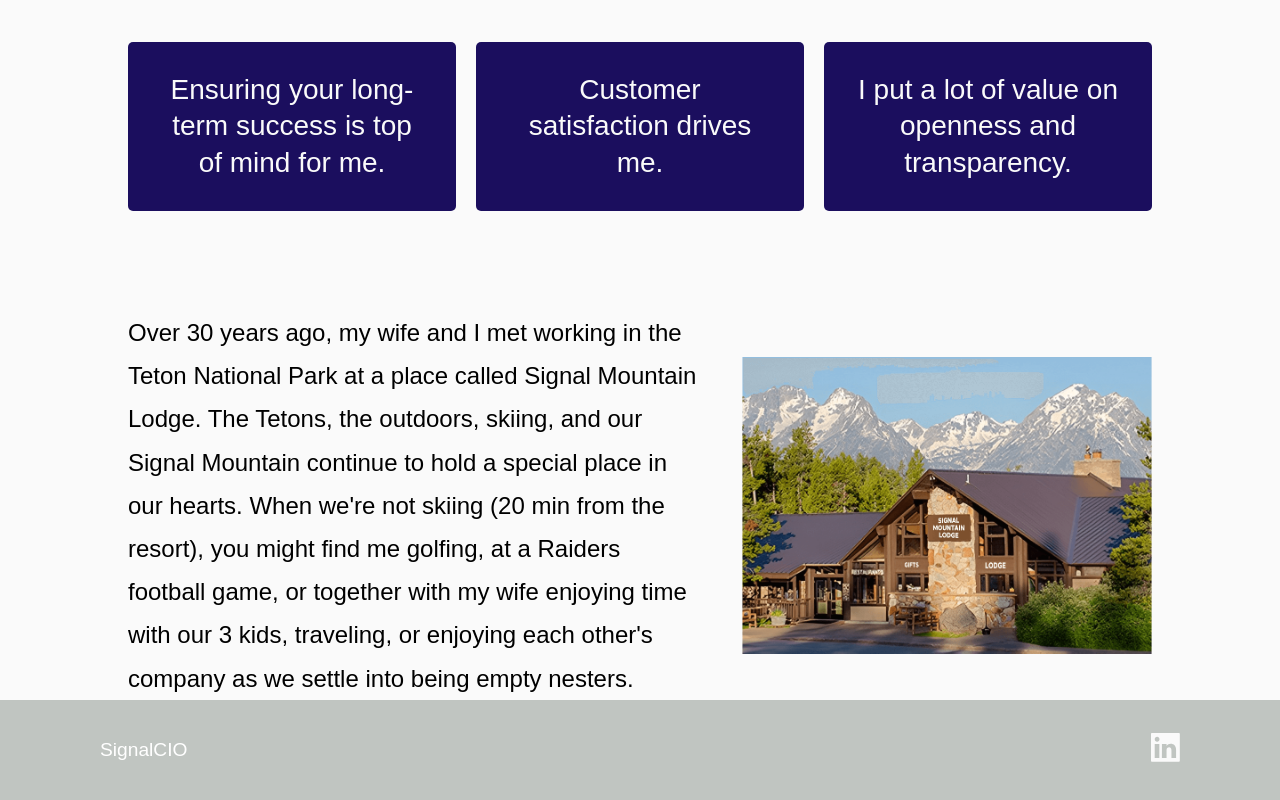
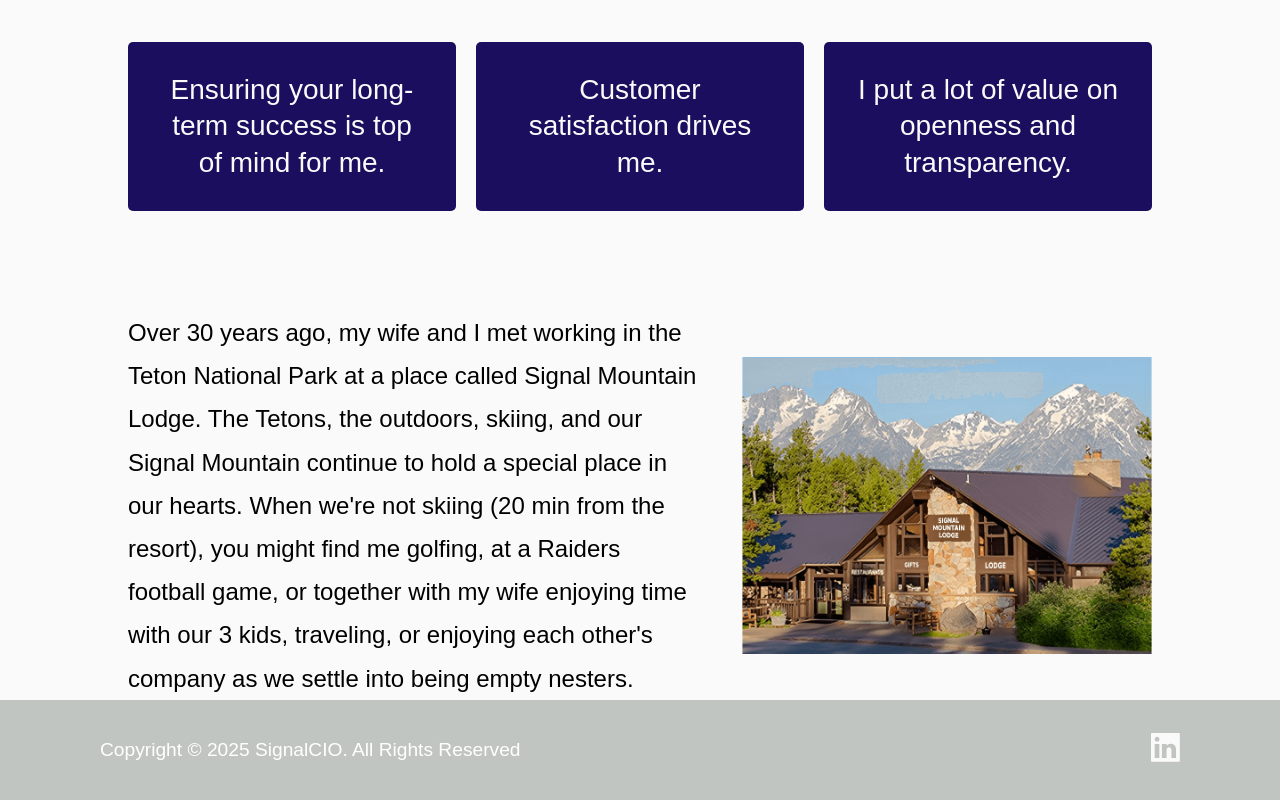
Before and after one commit to tmanatkin/signal-cio, a React (Vite) app: page /signal-cio/about in a window 1280 px wide. Shown: the part 1105-1905 px from the top of the page. Built offline with nearby package versions, Linux system fonts and the light colour scheme; a web font is replaced by a local one.

Commit message:
updated links and footer

```diff
--- a/src/components/Pages/Home.tsx
+++ b/src/components/Pages/Home.tsx
@@ -11,9 +11,12 @@ const Home: React.FC = () => {
         title="Transforming IT Uncertainty into Predictability, Reliability, and Efficiency"
         subtitle="Strategic IT Leadership to Fuel Your Growth."
         buttons={[
-          { href: "/signal-cio/", name: "Learn More" },
           {
-            href: "https://signalcio.pipedrive.com/scheduler/lpKWaqfo/saas-management-consultation",
+            href: "https://webforms.pipedrive.com/f/73PgPZA0UApGsYfUL50AvJF3sGApBQXZX8AtUz2Agyvd3KqT3Cnk2g8XQJKQWdnSw3",
+            name: "Learn More"
+          },
+          {
+            href: "https://signalcio.pipedrive.com/scheduler/bEMjaPsQ/signalcio-intro-initial-consultation",
             name: "Book a Call",
             target: "_blank"
           }
--- a/src/components/Shared/Footer.tsx
+++ b/src/components/Shared/Footer.tsx
@@ -1,8 +1,9 @@
 const Footer = () => {
   return (
     <footer>
-      <a href="/signal-cio/">SignalCIO</a>
-      <a href="/">
+      {/* <a href="/signal-cio/">SignalCIO</a> */}
+      <p>Copyright © 2025 SignalCIO. All Rights Reserved</p>
+      <a href="https://www.linkedin.com/company/signalcio" target="_blank">
         <svg viewBox="0 0 150 150" xmlns="http://www.w3.org/2000/svg">
           <path
             fill-rule="evenodd"
--- a/src/components/Shared/Navbar.tsx
+++ b/src/components/Shared/Navbar.tsx
@@ -13,7 +13,7 @@ const Navbar: React.FC = () => {
         </li>
         <li key="book-a-call">
           <Link
-            to={`https://signalcio.pipedrive.com/scheduler/lpKWaqfo/saas-management-consultation`}
+            to={`https://signalcio.pipedrive.com/scheduler/bEMjaPsQ/signalcio-intro-initial-consultation`}
             target="_blank"
           >
             Book a Call
--- a/src/styles/main.css
+++ b/src/styles/main.css
@@ -383,7 +383,7 @@ section.image-text img {
 /* Footer */
 
 footer {
-  width: calc(100vw - 200px);
+  /* width: 100%; */
   height: 100px;
   padding: 0 100px 0 100px;
   background-color: var(--color-grey-light);
```
